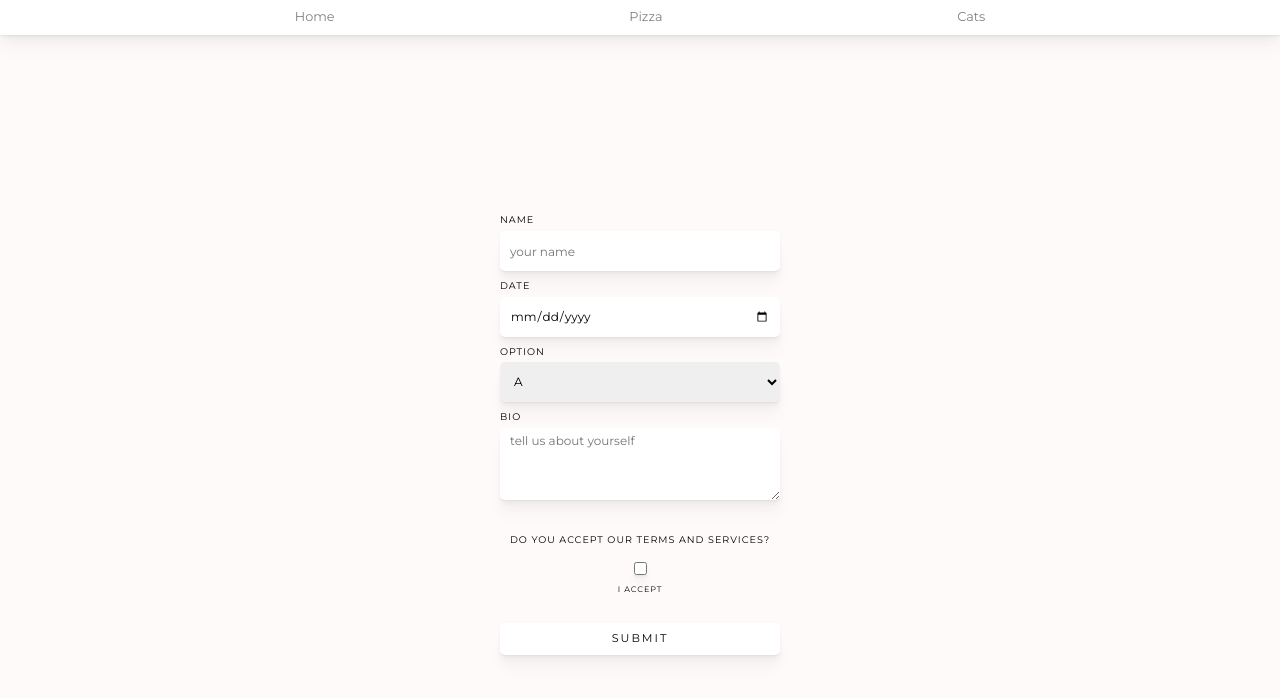
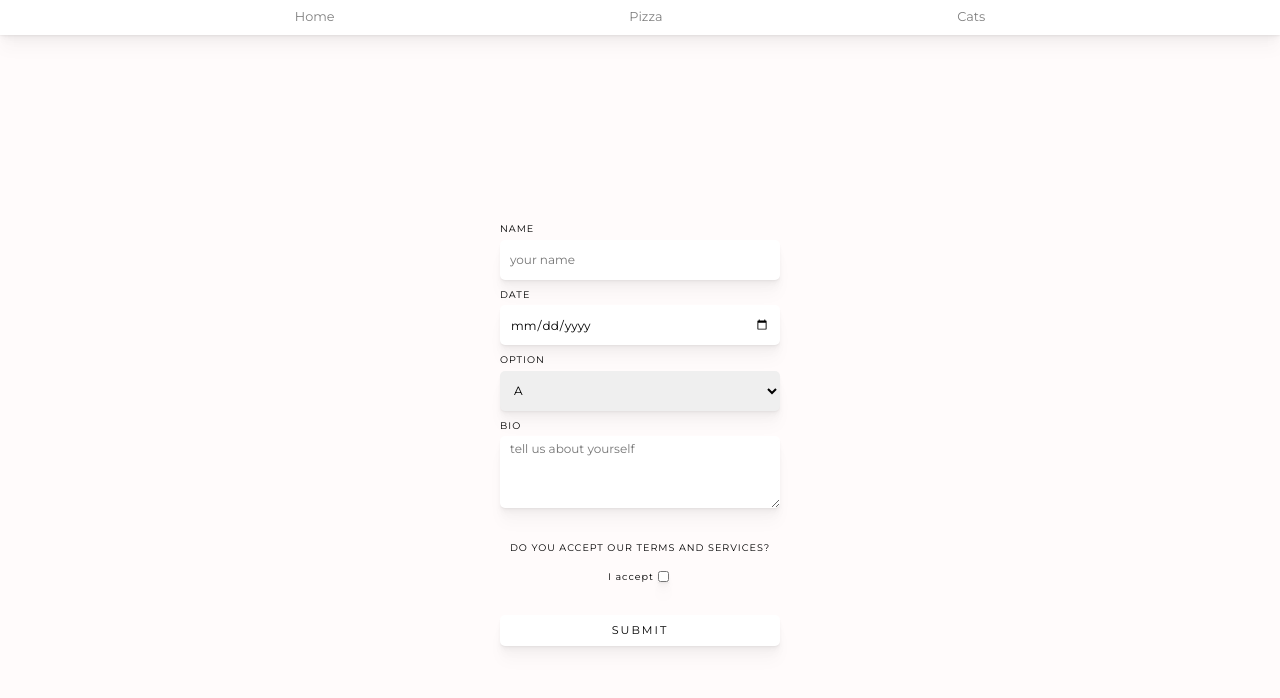
Before and after one commit to kathrynzaro/react-template, a React app: page / in a window 1280 px wide. Shown: the top 698 px of the page. Built offline with nearby package versions, Linux system fonts and the light colour scheme; a web font is replaced by a local one.

Commit message:
form styling

```diff
--- a/src/components/Dashboard/Dashboard.css
+++ b/src/components/Dashboard/Dashboard.css
@@ -1,5 +1,5 @@
 .Dashboard {
-  background-color: rgb(255, 250, 250);
+  background-color: rgb(255, 251, 251);
 
   width: 100vw;
   min-height: 100vh;
--- a/src/components/Form/FormControl.css
+++ b/src/components/Form/FormControl.css
@@ -1,4 +1,3 @@
-
 
 .FormControl select:hover,
 .FormButton:hover,
@@ -7,6 +6,9 @@
 .FormControl input:hover,
 .FormControl textarea:hover {
   opacity: .5;
+  transition: all 1s ease;
+  box-shadow: none;
+  background-color: inherit;
 
 }
 
@@ -36,9 +38,9 @@ textarea {
 }
 
 .CheckboxControl input[type='checkbox'] {
-  width: 13px;
-  height: 13px;
-  margin: 3px 0 10px;
+  width: 11px;
+  height: 11px;
+  /* margin: 3px 0 10px; */
   cursor: pointer;
 
 }
@@ -52,11 +54,10 @@ textarea {
 }
 
 .CheckboxControl label {
-  justify-items: center;
-  display: grid;
-  font-size: .5rem;
+  align-items: center;
+  display: flex;
+  font-size: .6rem;
   letter-spacing: 1px;
-  text-transform: uppercase;
   margin-bottom: 20px;
 }
 
--- a/src/components/Form/FormControl.jsx
+++ b/src/components/Form/FormControl.jsx
@@ -50,8 +50,8 @@ export function CheckboxControl({ legend, label, ...rest }) {
     <fieldset className={styles.CheckboxControl}>
       <legend className={styles.LabelText}>{legend}</legend>
       <label>
+        {label}
         <input type="checkbox" {...rest} />
-        {label}
       </label>
     </fieldset>
   );
```
